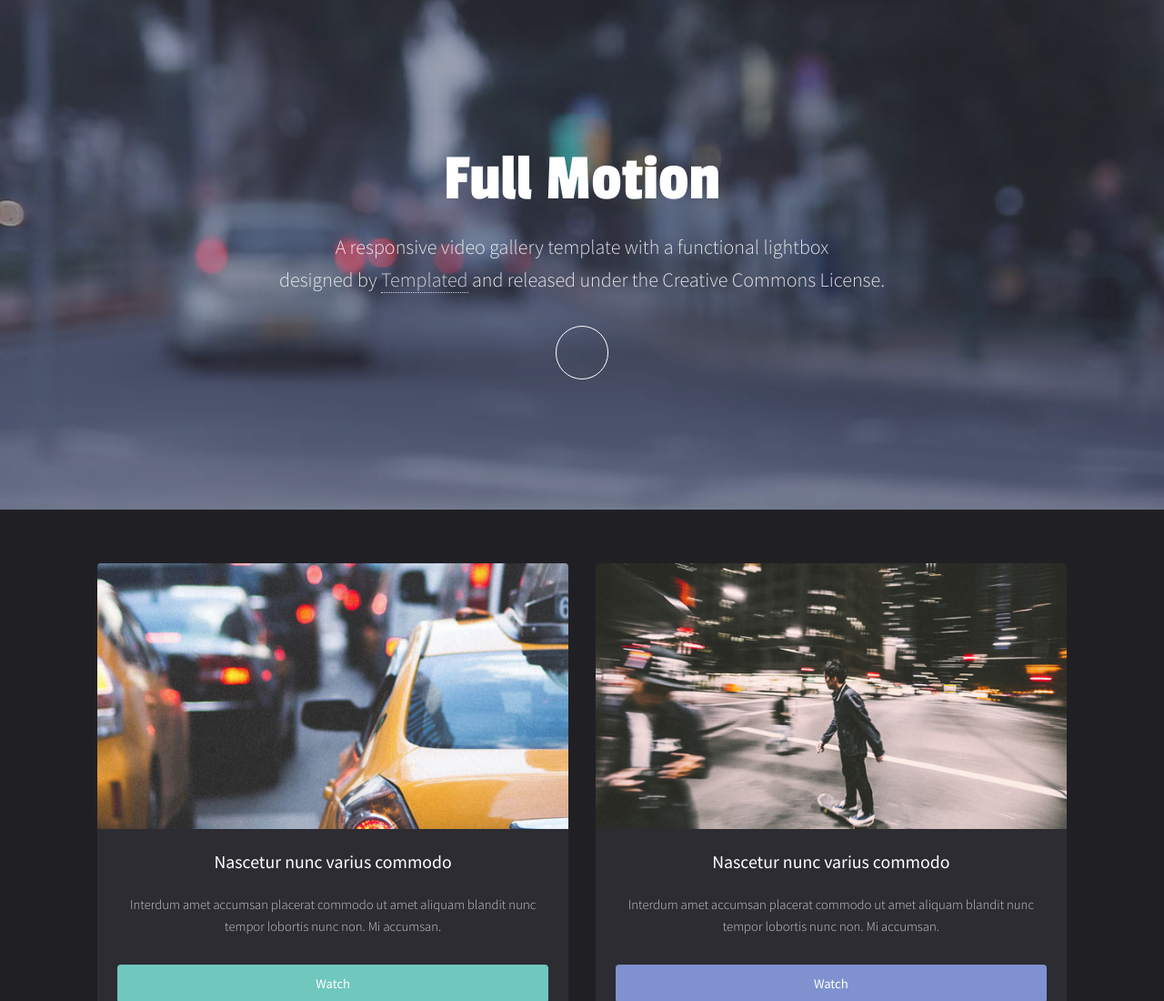
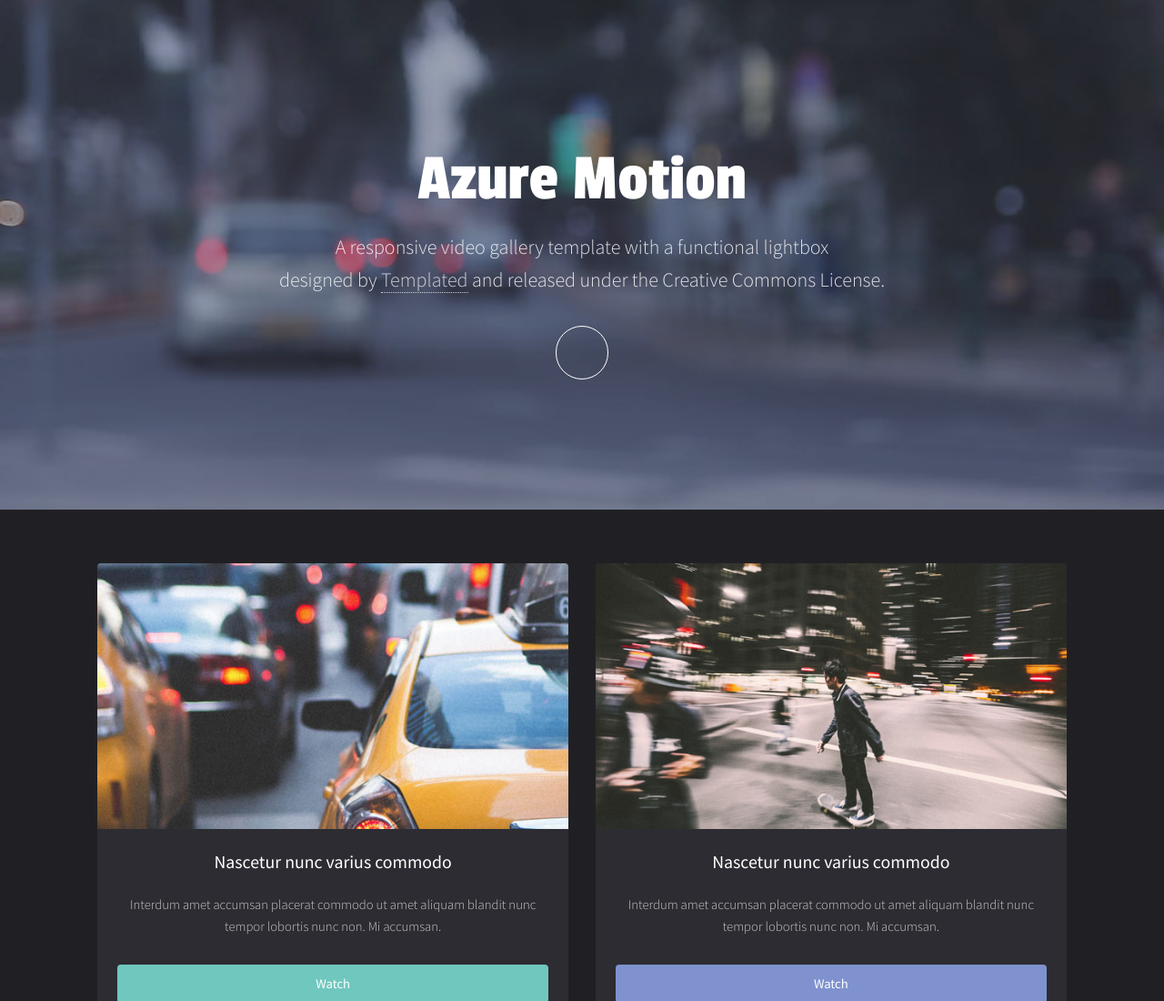
Before and after one commit to satishksahu24081984/dotnet03, a plain HTML site: page index.html in a window 1280 px wide. Shown: the top 1100 px of the page at 91% size. Drawn offline with Linux system fonts and the light colour scheme.

Commit message:
Update index.html

```diff
--- a/index.html
+++ b/index.html
@@ -22,7 +22,7 @@
 				<section id="banner" data-video="images/banner">
 					<div class="inner">
 						<header>
-							<h1>Full Motion</h1>
+							<h1>Azure Motion</h1>
 							<p>A responsive video gallery template with a functional lightbox<br />
 							designed by <a href="https://templated.co/">Templated</a> and released under the Creative Commons License.</p>
 						</header>
```
